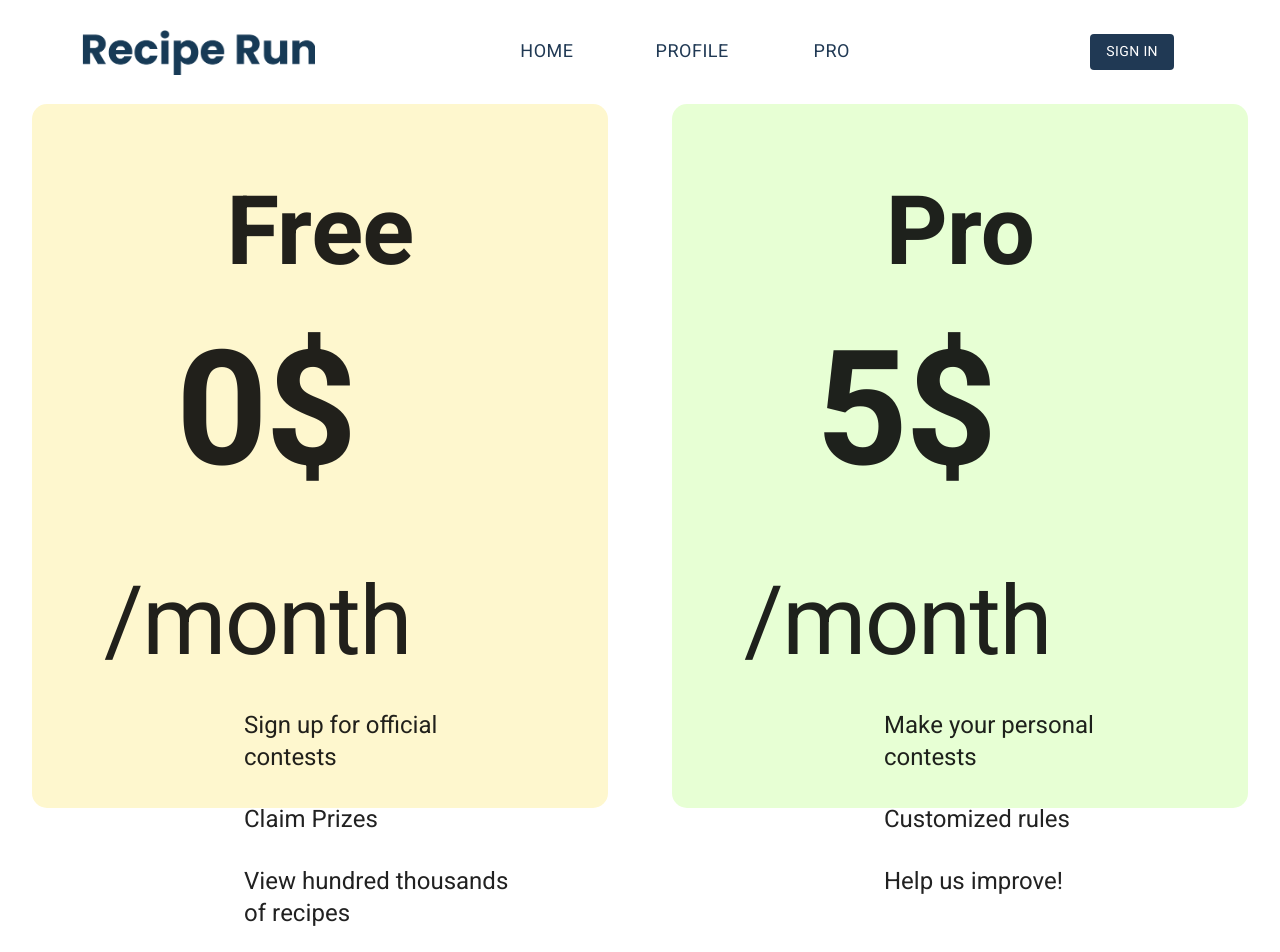
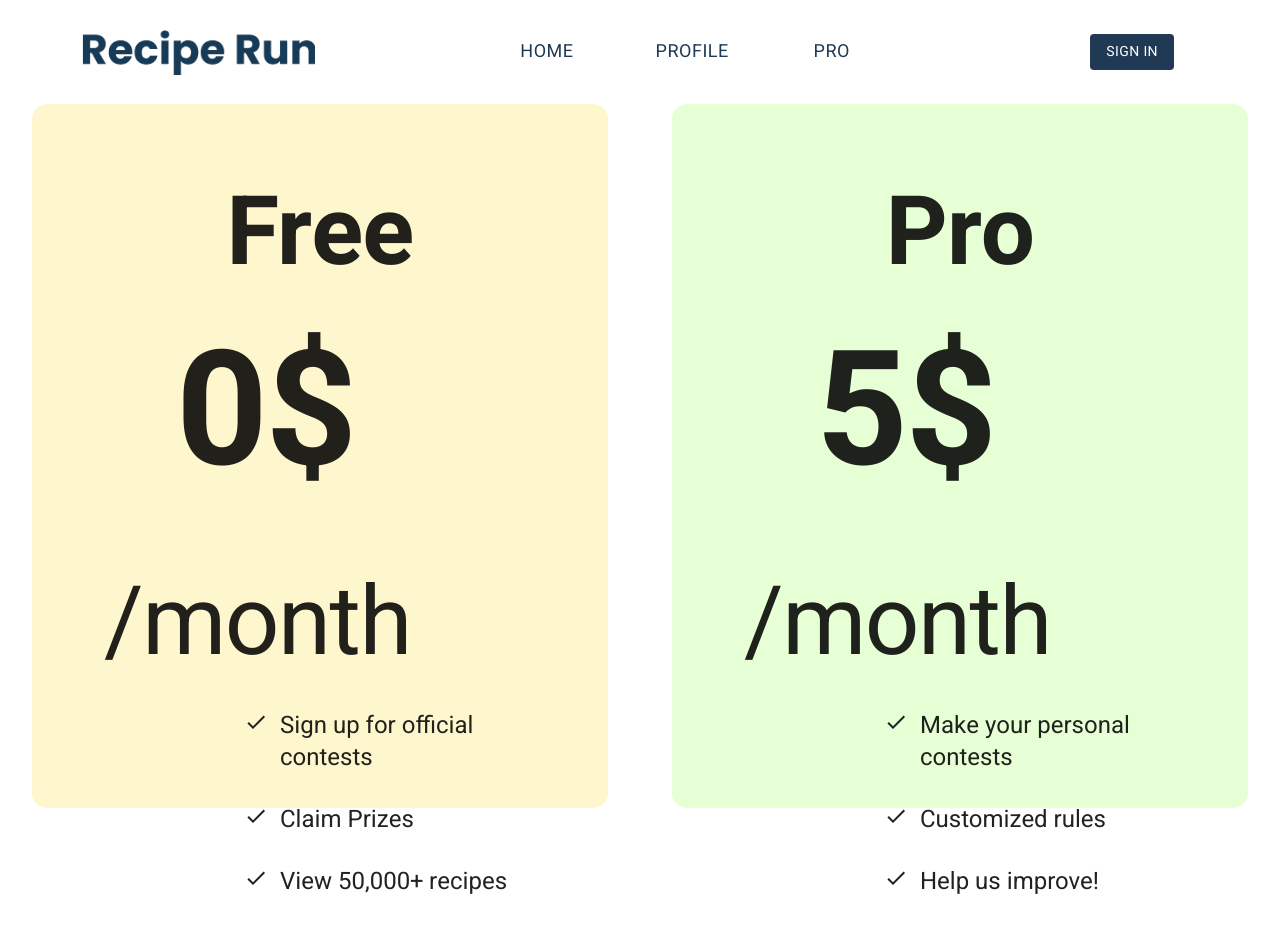
Before and after one commit to Ao-Liu/final-project-team-11-ray-and-ao, a React (Create React App) app in the folder client/: page /pro in a window 1280 px wide. Shown: the top 952 px of the page. Built offline with nearby package versions, Linux system fonts and the light colour scheme.

Commit message:
auth page done

```diff
--- a/client/src/components/Auth/Auth.js
+++ b/client/src/components/Auth/Auth.js
@@ -57,12 +57,9 @@ const SignUp = () => {
   const handleChange = (e) => setForm({ ...form, [e.target.name]: e.target.value });
 
   return (
-    <Container component="main" maxWidth="xs">
-      <Paper className={classes.paper} elevation={6}>
-        <Avatar className={classes.avatar}>
-          <LockOutlinedIcon />
-        </Avatar>
-        <Typography component="h1" variant="h5">{ isSignup ? 'Sign up' : 'Sign in' }</Typography>
+    <Container component="main" maxWidth="md">
+      <Paper style={{ borderRadius: '15px', backgroundColor:'#E7FFD4'}} className={classes.paper} elevation={4}>
+        <Typography style={{fontWeight: 600, marginBottom:"20px"}} component="h1" variant="h3">{ isSignup ? 'Sign up' : 'Sign in' }</Typography>
         <form className={classes.form} onSubmit={handleSubmit}>
           <Grid container spacing={2}>
             { isSignup && (
@@ -75,13 +72,13 @@ const SignUp = () => {
             <Input name="password" label="Password" handleChange={handleChange} type={showPassword ? 'text' : 'password'} handleShowPassword={handleShowPassword} />
             { isSignup && <Input name="confirmPassword" label="Repeat Password" handleChange={handleChange} type="password" /> }
           </Grid>
-          <Button type="submit" fullWidth variant="contained" color="primary" className={classes.submit}>
+          <Button type="submit" fullWidth variant="contained" style={{fontSize:"18px", color: "#fff", backgroundColor:"#74B666", marginTop:"40px"}} className={classes.submit}>
             { isSignup ? 'Sign Up' : 'Sign In' }
           </Button>
           <GoogleLogin
             clientId="564033717568-bu2nr1l9h31bhk9bff4pqbenvvoju3oq.apps.googleusercontent.com"
             render={(renderProps) => (
-              <Button className={classes.googleButton} color="primary" fullWidth onClick={renderProps.onClick} disabled={renderProps.disabled} startIcon={<Icon />} variant="contained">
+              <Button className={classes.googleButton} style={{fontSize:"18px", color: "#fff", backgroundColor:"#74B666", marginTop:"10px"}} fullWidth onClick={renderProps.onClick} disabled={renderProps.disabled} startIcon={<Icon />} variant="contained">
                 Google Sign In
               </Button>
             )}
@@ -89,9 +86,9 @@ const SignUp = () => {
             onFailure={googleError}
             cookiePolicy="single_host_origin"
           />
-          <Grid container justify="flex-end">
+          <Grid containerjustify="flex-end">
             <Grid item>
-              <Button onClick={switchMode}>
+              <Button style={{fontSize:"16px", marginTop:"40px"}} onClick={switchMode}>
                 { isSignup ? 'Already have an account? Sign in' : "Don't have an account? Sign Up" }
               </Button>
             </Grid>
--- a/client/src/components/Pro/Pro.js
+++ b/client/src/components/Pro/Pro.js
@@ -4,7 +4,7 @@ import { useDispatch } from 'react-redux';
 import { useHistory, useLocation } from 'react-router-dom';
 import ChipInput from 'material-ui-chip-input';
 import userAvatar from '../../images/user.png';
-
+import { Check } from '@material-ui/icons';
 import { getPostsBySearch } from '../../actions/posts';
 import Form from '../Form/Form';
 import Pagination from '../Pagination';
@@ -63,13 +63,34 @@ const Profile = () => {
             </Grid>
             <Grid container >
               <Grid item md={12}>
-                <Typography style={{ fontWeight: 400, textAlign:'left', marginLeft:"140px", marginTop: '30px'}} variant="h5" component="h4">Sign up for official contests</Typography>
+                <Grid container>
+                  <Grid item md={1}>
+                    <Check style={{ marginLeft:"140px", marginTop: '30px'}}/>
+                  </Grid>
+                  <Grid item md={11}>
+                    <Typography style={{ fontWeight: 400, textAlign:'left', marginLeft:"140px", marginTop: '30px'}} variant="h5" component="h4">Sign up for official contests</Typography>
+                  </Grid>
+                </Grid>
               </Grid>
               <Grid item md={12}>
-                <Typography style={{ fontWeight: 400, textAlign:'left', marginLeft:"140px", marginTop: '30px'}} variant="h5" component="h4">Claim Prizes</Typography>
+                <Grid container>
+                  <Grid item md={1}>
+                    <Check style={{ marginLeft:"140px", marginTop: '30px'}}/>
+                  </Grid>
+                  <Grid item md={11}>
+                    <Typography style={{ fontWeight: 400, textAlign:'left', marginLeft:"140px", marginTop: '30px'}} variant="h5" component="h4">Claim Prizes</Typography>
+                  </Grid>
+                </Grid>
               </Grid>
               <Grid item md={12}>
-                <Typography style={{ fontWeight: 400, textAlign:'left', marginLeft:"140px", marginTop: '30px'}} variant="h5" component="h4">View hundred thousands of recipes</Typography>
+                <Grid container>
+                  <Grid item md={1}>
+                    <Check style={{ marginLeft:"140px", marginTop: '30px'}}/>
+                  </Grid>
+                  <Grid item md={11}>
+                    <Typography style={{ fontWeight: 400, textAlign:'left', marginLeft:"140px", marginTop: '30px'}} variant="h5" component="h4">View 50,000+ recipes</Typography>
+                  </Grid>
+                </Grid>
               </Grid>
             </Grid>
             <Button variant="contained" color="primary" disableElevation style={{ marginTop: '60px', left: "32%",fontSize:"40px", height: '3em', width:"7em",backgroundColor: '#173A56' }}>Subscribed</Button>
@@ -88,15 +109,36 @@ const Profile = () => {
               </Grid>
               <Grid item md={5}/>
             </Grid>
-            <Grid container >
+            <Grid container>
               <Grid item md={12}>
-                <Typography style={{ fontWeight: 400, textAlign:'left', marginLeft:"140px", marginTop: '30px'}} variant="h5" component="h4">Make your personal contests</Typography>
+                <Grid container>
+                  <Grid item md={1}>
+                    <Check style={{ marginLeft:"140px", marginTop: '30px'}}/>
+                  </Grid>
+                  <Grid item md={11}>
+                    <Typography style={{ fontWeight: 400, textAlign:'left', marginLeft:"140px", marginTop: '30px'}} variant="h5" component="h4">Make your personal contests</Typography>
+                  </Grid>
+                </Grid>
               </Grid>
               <Grid item md={12}>
-                <Typography style={{ fontWeight: 400, textAlign:'left', marginLeft:"140px", marginTop: '30px'}} variant="h5" component="h4">Customized rules</Typography>
+                <Grid container>
+                  <Grid item md={1}>
+                    <Check style={{ marginLeft:"140px", marginTop: '30px'}}/>
+                  </Grid>
+                  <Grid item md={11}>
+                    <Typography style={{ fontWeight: 400, textAlign:'left', marginLeft:"140px", marginTop: '30px'}} variant="h5" component="h4">Customized rules</Typography>
+                  </Grid>
+                </Grid>
               </Grid>
               <Grid item md={12}>
-                <Typography style={{ fontWeight: 400, textAlign:'left', marginLeft:"140px", marginTop: '30px'}} variant="h5" component="h4">Help us improve!</Typography>
+                <Grid container>
+                  <Grid item md={1}>
+                    <Check style={{ marginLeft:"140px", marginTop: '30px'}}/>
+                  </Grid>
+                  <Grid item md={11}>
+                    <Typography style={{ fontWeight: 400, textAlign:'left', marginLeft:"140px", marginTop: '30px'}} variant="h5" component="h4">Help us improve!</Typography>
+                  </Grid>
+                </Grid>
               </Grid>
             </Grid>
             <Button variant="contained" color="primary" disableElevation style={{ marginTop: '60px', left: "32%",fontSize:"40px", height: '3em', width:"7em",backgroundColor: '#74B666' }}>Upgrade</Button>
```
